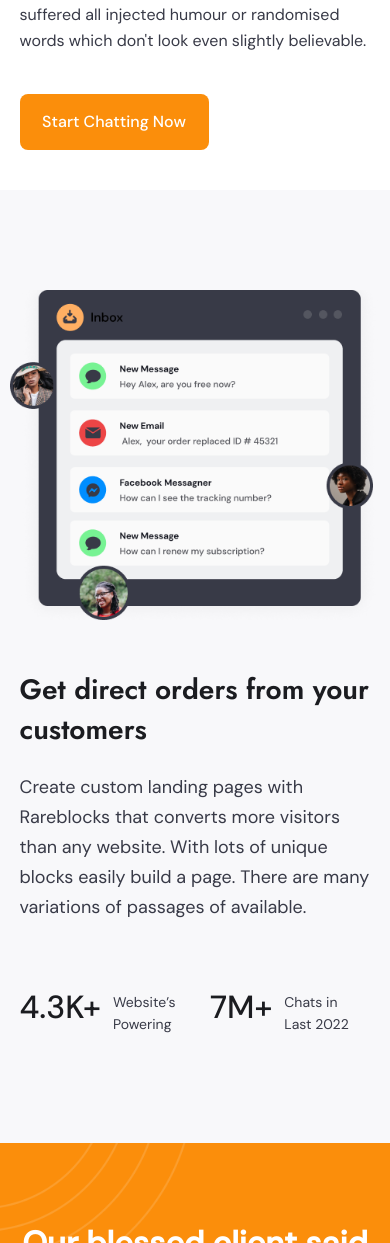
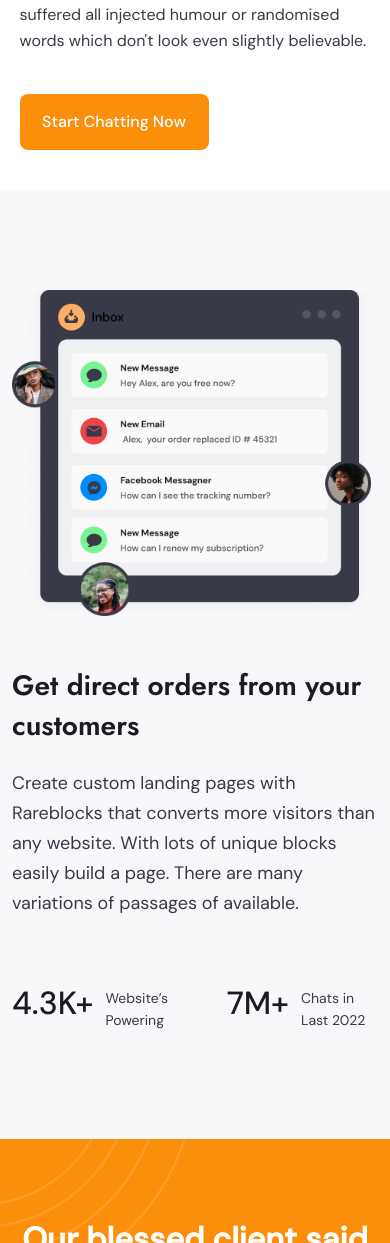
Before and after one commit to abdrzqsalihu/apex, a React (Vite) app: page / in a window 390 px wide. Shown: the part 3223-4466 px from the top of the page. Built offline with nearby package versions, Linux system fonts and the light colour scheme.

Commit message:
fixed minor spacing bug on the Customers Component.

```diff
--- a/src/components/Customers.jsx
+++ b/src/components/Customers.jsx
@@ -4,16 +4,16 @@ import { chat_group } from "../assets"
 function Customers() {
   return (
     <section className="py-[100px] h-auto bg-[#F8F8FA]">
-        <div className="justify-center mx-auto lg:w-[1296px]">
+        <div className="justify-center mx-auto lg:w-[1296px] px-3">
         <div className="flex flex-col md:flex-row gap-[50px] mx-auto">
-            <div className="flex-1 flex justify-center items-center md:mr-[100px]">
-              <img src={chat_group} className="w-[95%] h-[100%] md:w-[90%] md:h-full flex-shrink-0" alt="video_call" />
+            <div className="flex-1 flex justify-center md:mr-[100px]">
+              <img src={chat_group} className="w-[100%] h-[100%] md:w-[90%] md:h-full" alt="video_call" />
             </div>
-            <div className="flex-1 flex justify-center items-center md:items-start flex-col">
-              <h1 className="font-secondary font-semibold text-[#1B1C20] text-[28px] md:text-[48px] leading-[40px] md:leading-[56px] w-[90%] md:max-w-[460px]">Get direct orders from your customers</h1>
-              <p className="mt-[22px] font-primary text-[18px] text-[#383A47] leading-[30px] w-[90%] md:w-[440px]">Create custom landing pages with Rareblocks that converts more visitors than any website. With lots of unique blocks easily build a page. There are many variations of passages of available. </p>
+            <div className="flex-1 flex justify-center md:items-start flex-col">
+              <h1 className="font-secondary font-semibold text-[#1B1C20] text-[28px] md:text-[48px] leading-[40px] md:leading-[56px] md:max-w-[460px]">Get direct orders from your customers</h1>
+              <p className="mt-[22px] font-primary text-[18px] text-[#383A47] leading-[30px] md:w-[440px]">Create custom landing pages with Rareblocks that converts more visitors than any website. With lots of unique blocks easily build a page. There are many variations of passages of available. </p>
 
-              <div className="flex flex-row mt-[65px] gap-5 w-[90%] flex-wrap">
+              <div className="flex flex-row justify-between mt-[65px] gap-6 flex-wrap">
                 <div className="inline-flex justify-center items-start w-25 gap-3 h-14">
                     <div className="font-primary text-[#1b1c20] text-[32px] md:text-[42px] font-medium leading-[40px] md:leading-[56px]">4.3K+</div>
                     <div className="mt-1 font-primary flex-shrink-0 w-[77px] text-[#383a47] text-sm leading-[22px]">Website’s Powering</div>
```
